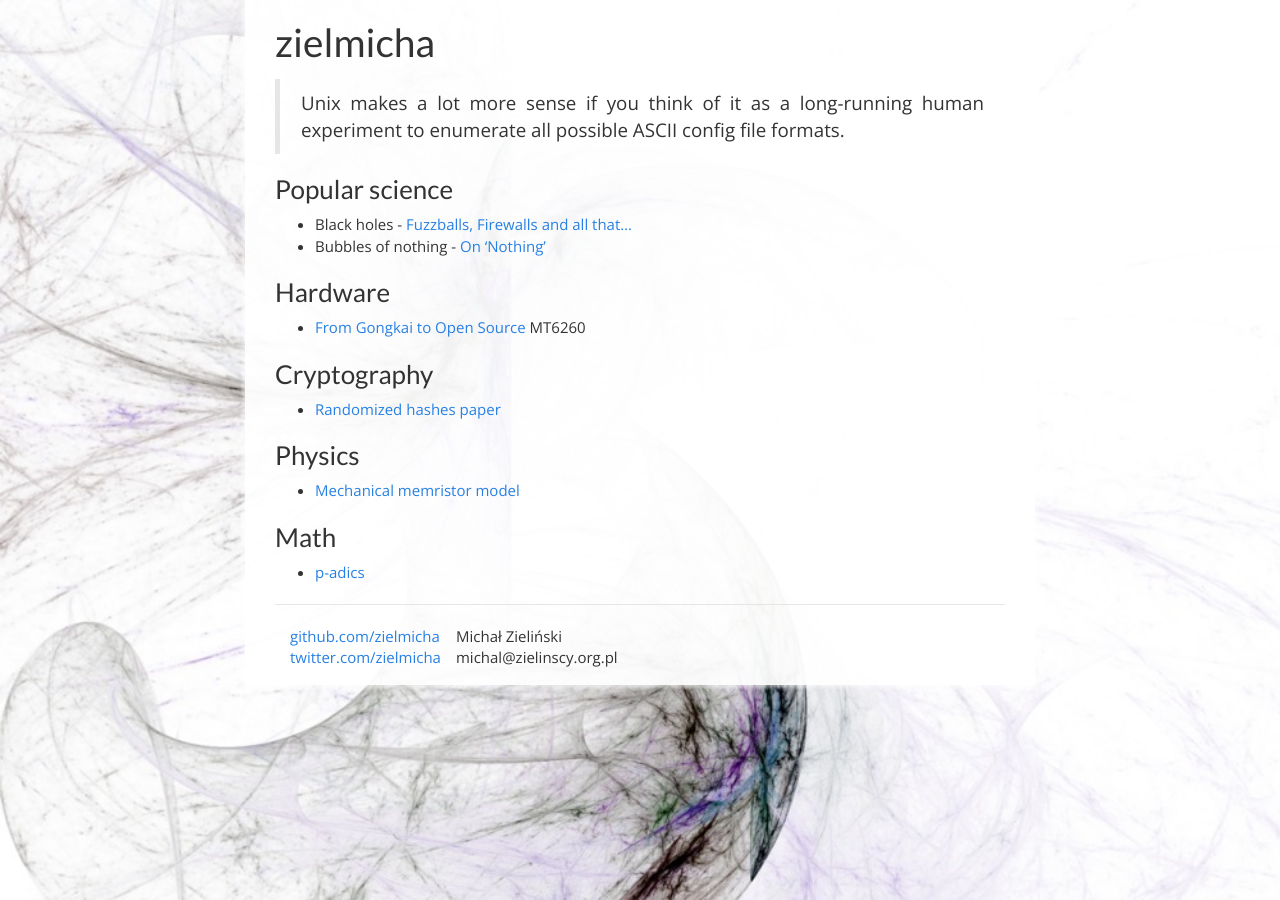
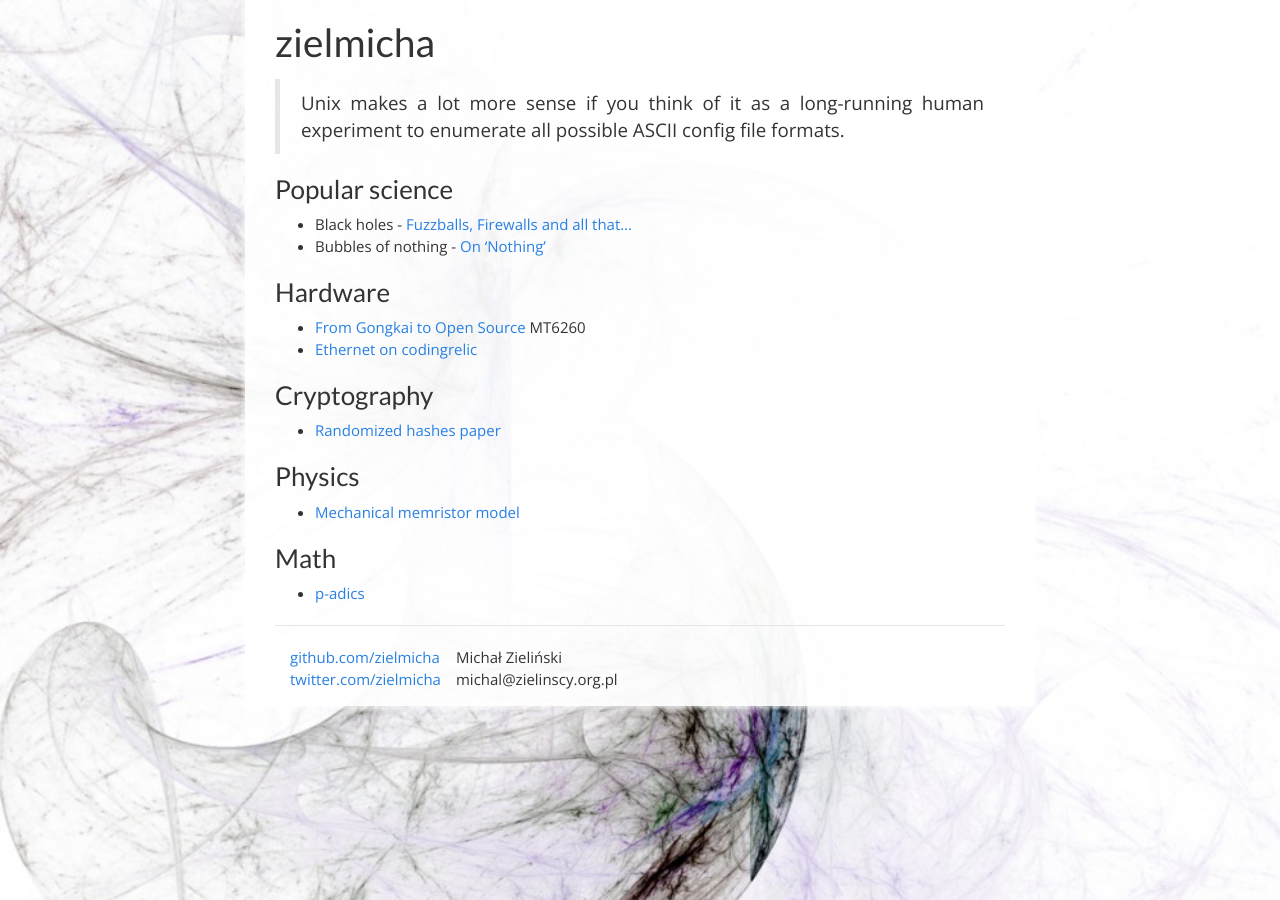
Before and after one commit to zielmicha/zielmicha.com, a Jekyll site: the page built from interesting.md, in a window 1280 px wide. Built offline with Jekyll 4.4.1, drawn with Linux system fonts in a browser that asks for light colours; nearby versions of some CDN libraries; Markdown is read by kramdown in place of the engine named in the settings.

Commit message:
interesting.md

```diff
--- a/interesting.md
+++ b/interesting.md
@@ -12,6 +12,7 @@ layout: default
 ### Hardware
 
  * [From Gongkai to Open Source](http://www.bunniestudios.com/blog/?p=4297) MT6260
+ * [Ethernet on codingrelic](http://codingrelic.geekhold.com/search/label/Ethernet)
 
 ### Cryptography
 
```
